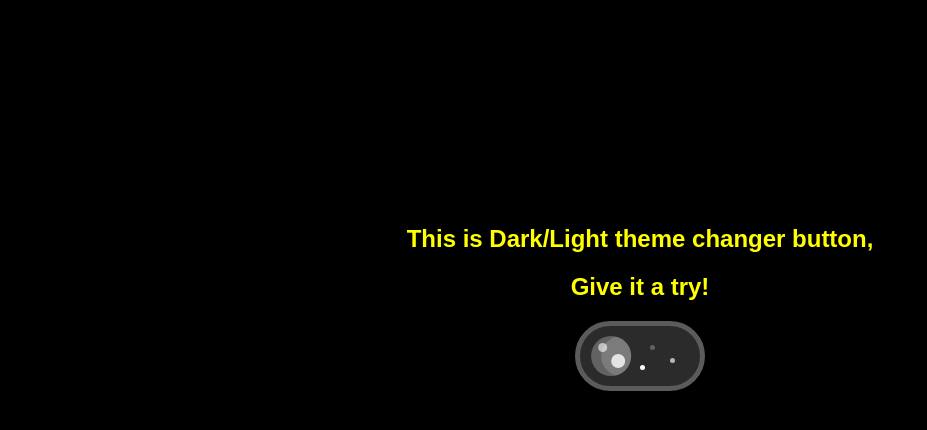
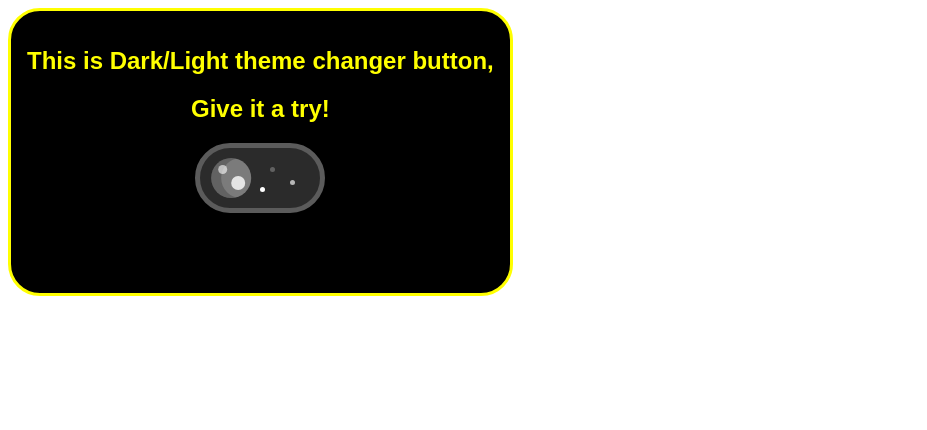
Before and after one commit to magbanum/dark-light-theme-Switcher, a plain HTML site: page index.html in a window 1280 px wide. Shown: the whole page, without its empty margins (0-927 px from the left). Drawn offline with Linux system fonts and the light colour scheme.

Commit message:
block update

```diff
--- a/style.css
+++ b/style.css
@@ -1,25 +1,28 @@
 
 /*  this code block is just to show you how this button works */
 body {
+    background: transparent;
+}
+section{
     background-color: black;
     position: relative;
-    display: flex;
     justify-content: center;
     align-items: center;
-    height: 600px;
+    height: 250px;
+    width: fit-content;
     margin: 0;
-    overflow: hidden;
     color: yellow;
     font-family: sans-serif;
+    border: solid;
+    border-color: yellow;
+    border-radius: 2em;
+    padding: 1em;
 }
 
-body.dark-theme {
+body.dark-theme section{
     background-color: white;
-    position: relative;
-    display: flex;
-    justify-content: center;
-    align-items: center;
     color: crimson;
+    border-color: crimson;
 }
 
 
```
